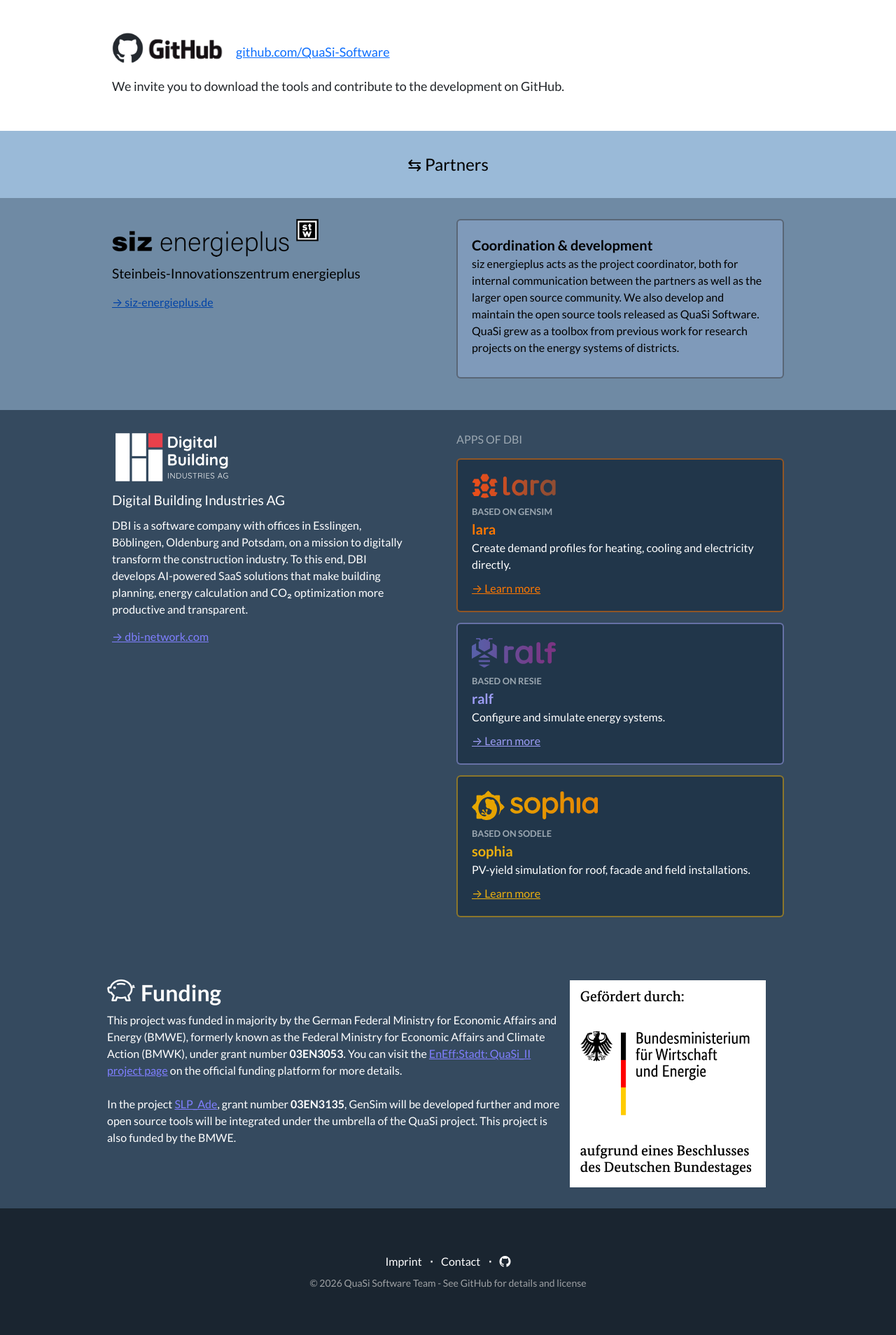
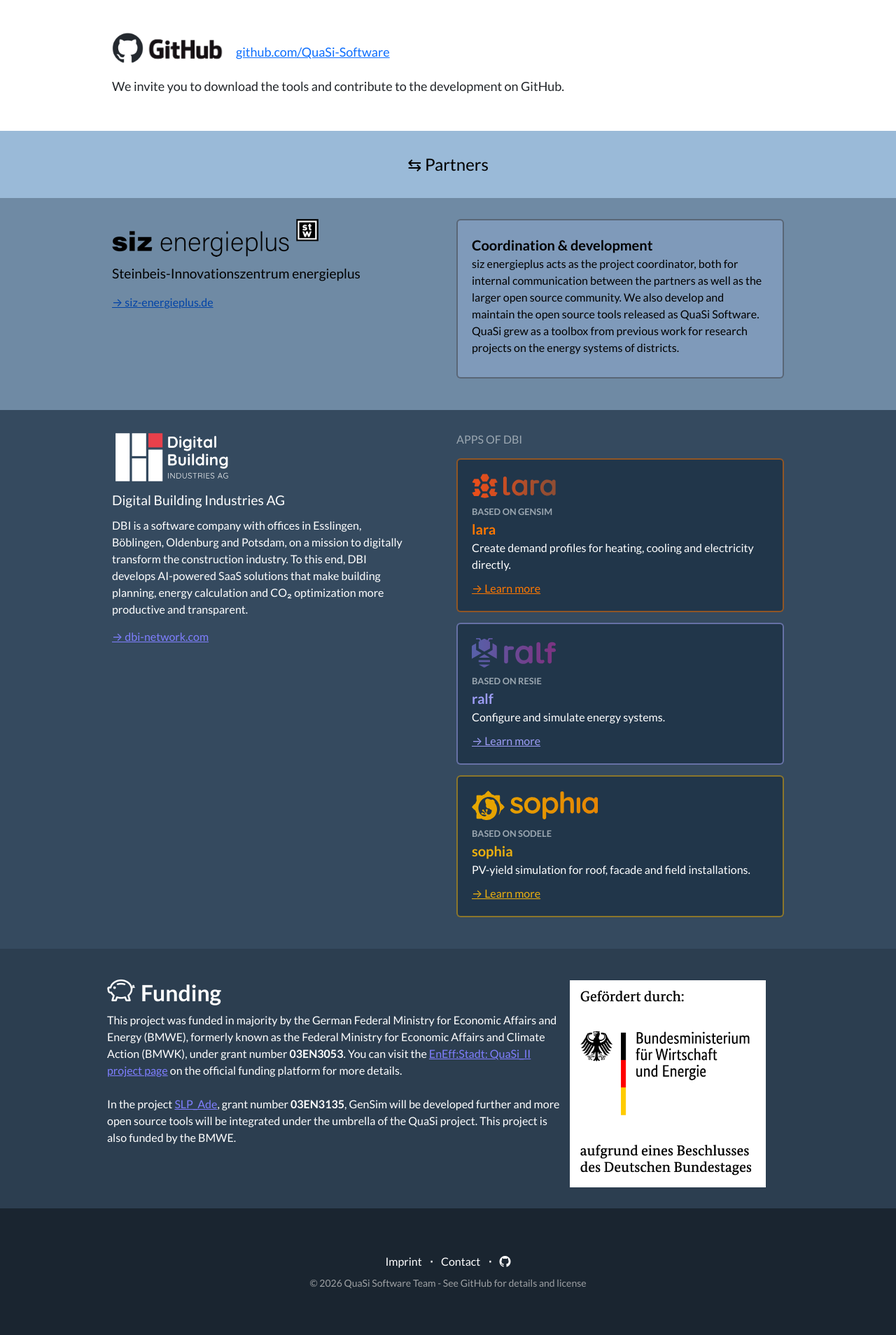
Before and after one commit to QuaSi-Software/Website, a Jekyll site: the page built from index.markdown, in a window 1280 px wide. Shown: the part 1324-3232 px from the top of the page at 70% size. Built offline with Jekyll 4.4.1, drawn with Linux system fonts in a browser that asks for light colours.

Commit message:
Fix revert changing background color of section in coop banner.

```diff
--- a/_layouts/default.html
+++ b/_layouts/default.html
@@ -167,7 +167,7 @@
         {% endif %}
 
         {% if layout.is_home_page %}
-        <section class="full-width-band dark-primary">
+        <section class="full-width-band dark-secondary">
             <div id="funding-container" class="container">
                 <div class="row">
                     <div class="col-lg-8" style="padding: 0;">
```
